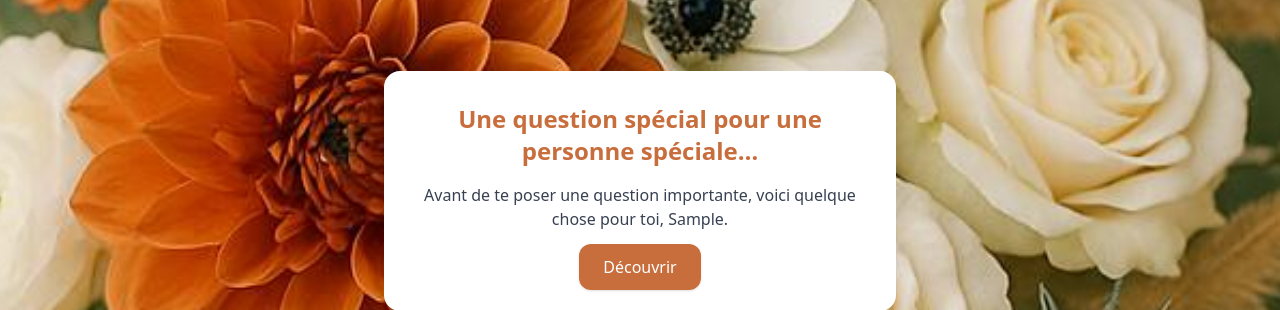
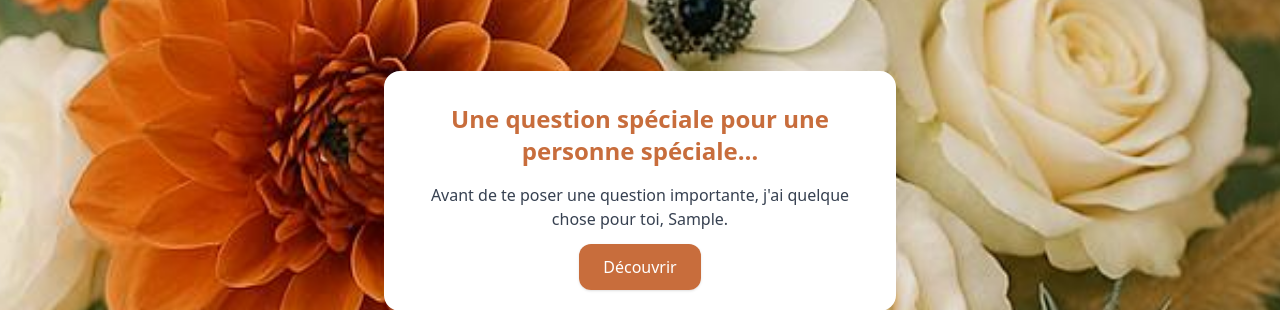
Before and after one commit to bolivaro/wedding, a Django app: page /special-demand/00000000-0000-0000-0000-000000000001/ in a window 1280 px wide. Shown: the part 975-1285 px from the top of the page. Run offline with Django 5.2, Linux system fonts and the light colour scheme; tables that the repository leaves empty hold one stand-in row (values such as "Sample post"); grey boxes marked "Sample" are stand-in pictures; some libraries are stand-ins or nearby versions.

Commit message:
Grammary correction in template

```diff
--- a/apps/specialdemands/templates/specialdemands/detail.html
+++ b/apps/specialdemands/templates/specialdemands/detail.html
@@ -56,11 +56,11 @@
         >
           <div class="bg-white p-8 rounded-2xl max-w-lg text-center shadow-xl">
             <h2 class="text-2xl font-semibold text-[var(--terracotta)] mb-4">
-              Une question spécial pour une personne spéciale…
+              Une question spéciale pour une personne spéciale…
             </h2>
             <p class="text-gray-700 mb-6">
-              Avant de te poser une question importante, voici quelque chose
-              pour toi, {{ demand.guest.first_name }}.
+              Avant de te poser une question importante, j'ai quelque chose pour
+              toi, {{ demand.guest.first_name }}.
             </p>
 
             {% if slides %}
```
